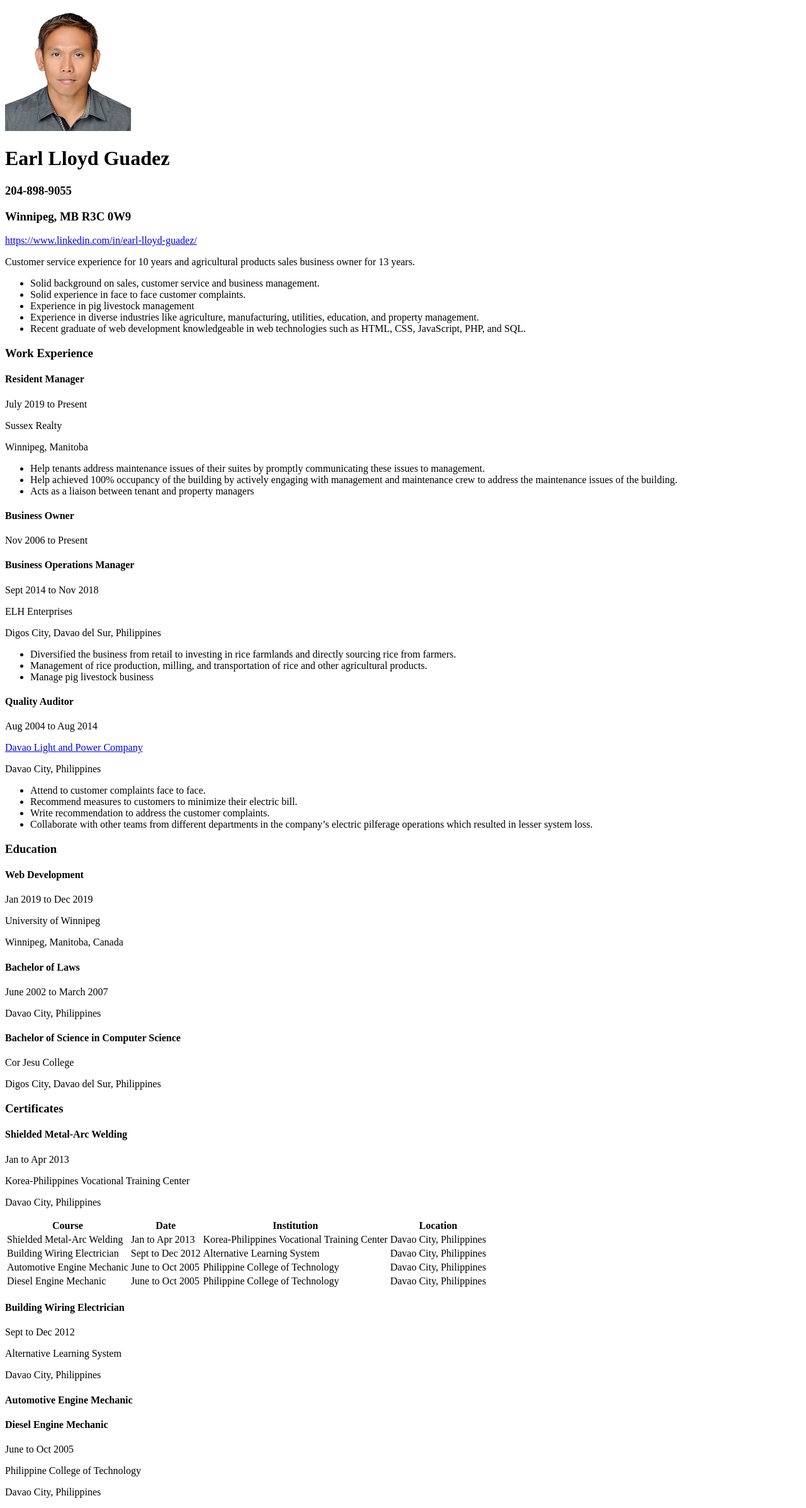
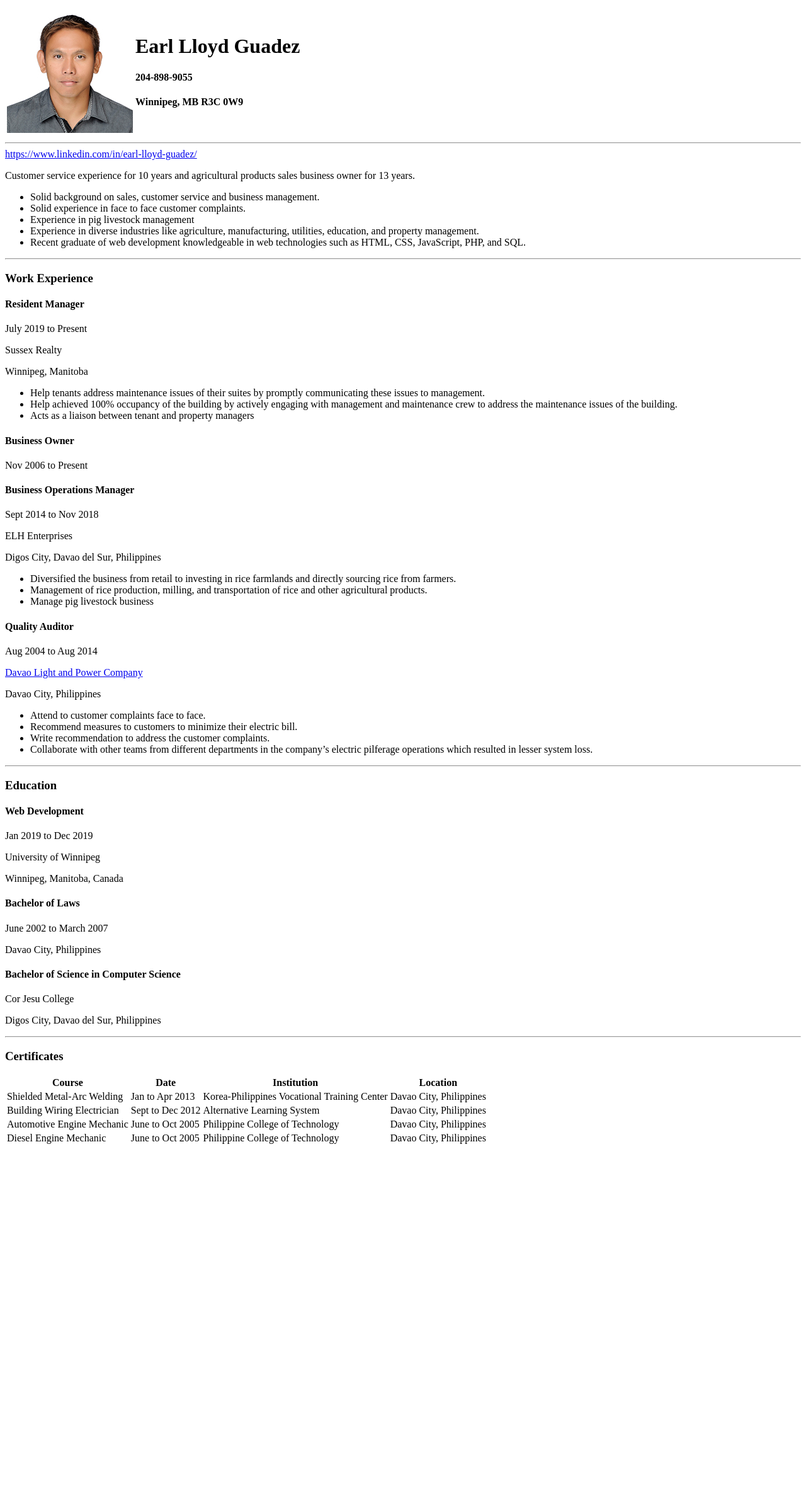
Before and after one commit to lguadez/wd_beginners_practice_1, a plain HTML site: page profile/index.html in a window 1280 px wide. Shown: the whole page at 63% size. After the commit the page ends 1827 px from the top, so only its background shows below. Drawn offline with Linux system fonts and the light colour scheme.

Commit message:
top poetion of the page updated

```diff
--- a/profile/index.html
+++ b/profile/index.html
@@ -7,10 +7,18 @@
     <title>Lloyd's Profile Page</title>
   </head>
   <body>
-    <img src="./images/lloyd200.jpg" alt="Earl Lloyd Guadez" />
-    <h1>Earl Lloyd Guadez</h1>
-    <h3>204-898-9055</h3>
-    <h3>Winnipeg, MB R3C 0W9</h3>
+    <table>
+      <tr>
+        <td><img src="./images/lloyd200.jpg" alt="Earl Lloyd Guadez" /></td>
+        <td>
+          <h1>Earl Lloyd Guadez</h1>
+          <h4>204-898-9055</h4>
+          <h4>Winnipeg, MB R3C 0W9</h4>
+        </td>
+      </tr>
+    </table>
+
+    <hr />
     <a href="https://www.linkedin.com/in/earl-lloyd-guadez-79253874/"
       >https://www.linkedin.com/in/earl-lloyd-guadez/</a
     >
@@ -33,7 +41,7 @@
         such as HTML, CSS, JavaScript, PHP, and SQL.
       </li>
     </ul>
-
+    <hr />
     <h3>Work Experience</h3>
     <h4>Resident Manager</h4>
     <p>July 2019 to Present</p>
@@ -84,7 +92,7 @@
         electric pilferage operations which resulted in lesser system loss.
       </li>
     </ul>
-
+    <hr />
     <h3>Education</h3>
     <h4>Web Development</h4>
     <p>Jan 2019 to Dec 2019</p>
@@ -98,12 +106,9 @@
     <h4>Bachelor of Science in Computer Science</h4>
     <p>Cor Jesu College</p>
     <p>Digos City, Davao del Sur, Philippines</p>
+    <hr />
+    <h3>Certificates</h3>
 
-    <h3>Certificates</h3>
-    <h4>Shielded Metal-Arc Welding</h4>
-    <p>Jan to Apr 2013</p>
-    <p>Korea-Philippines Vocational Training Center</p>
-    <p>Davao City, Philippines</p>
     <table>
       <thead>
         <tr>
@@ -144,16 +149,5 @@
 
       <tfoot></tfoot>
     </table>
-
-    <h4>Building Wiring Electrician</h4>
-    <p>Sept to Dec 2012</p>
-    <p>Alternative Learning System</p>
-    <p>Davao City, Philippines</p>
-
-    <h4>Automotive Engine Mechanic</h4>
-    <h4>Diesel Engine Mechanic</h4>
-    <p>June to Oct 2005</p>
-    <p>Philippine College of Technology</p>
-    <p>Davao City, Philippines</p>
   </body>
 </html>
```
